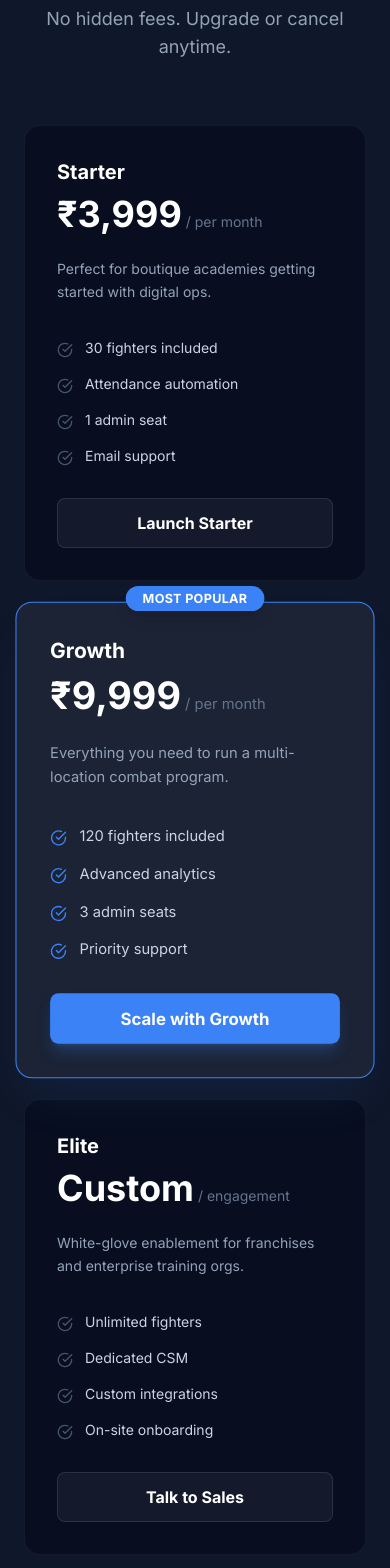
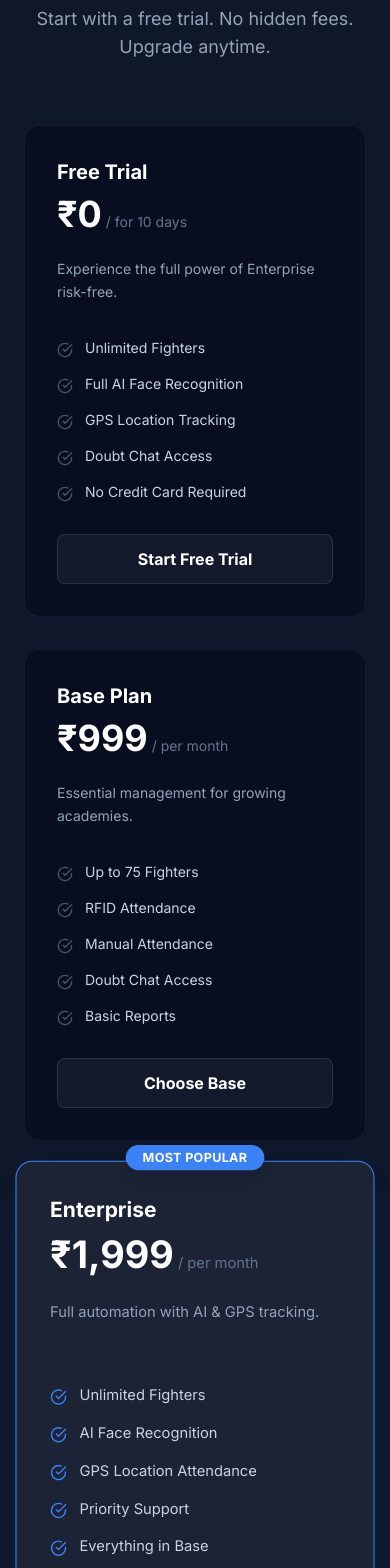
Before and after one commit to techvaseegrah/gymsaas, a React (Create React App) app in the folder frontend/: page / in a window 390 px wide. Shown: the part 4320-5888 px from the top of the page. Built offline with nearby package versions, Linux system fonts and the light colour scheme.

Commit message:
admin ui

```diff
--- a/frontend/src/pages/AddFighter.js
+++ b/frontend/src/pages/AddFighter.js
@@ -72,8 +72,8 @@ const AddFighter = ({ onAddSuccess, onCancel }) => {
     };
 
     const captureFaceEncoding = async () => {
-        if (faceEncodings.length >= 4) { // Increased to 4 captures for better accuracy
-            setCaptureMessage('Maximum of 4 photos reached for high accuracy.');
+        if (faceEncodings.length >= 5) { // Changed to 5 captures for better accuracy
+            setCaptureMessage('Maximum of 5 photos reached for high accuracy.');
             return;
         }
 
@@ -82,8 +82,13 @@ const AddFighter = ({ onAddSuccess, onCancel }) => {
         if (webcamRef.current && modelsLoaded) {
             const imageSrc = webcamRef.current.getScreenshot();
             if (imageSrc) {
-                const img = await faceapi.fetchImage(imageSrc);
+                // Create image element from base64 data
+                const img = new Image();
+                img.src = imageSrc;
 
+                // Wait for image to load
+                img.onload = async () => {
+                    try {
                         // Use higher accuracy detection settings
                         const detections = await faceapi.detectSingleFace(img, new faceapi.SsdMobilenetv1Options({
                             minConfidence: 0.9 // Higher confidence requirement
@@ -101,15 +106,29 @@ const AddFighter = ({ onAddSuccess, onCancel }) => {
                             setCaptureMessage(`Capture ${faceEncodings.length + 1} successful!`);
 
                             // Show progress
-                    if (faceEncodings.length + 1 >= 4) {
+                            if (faceEncodings.length + 1 >= 5) {
                                 setCaptureMessage('Maximum captures reached. Face registration complete for high accuracy.');
                             }
                         } else {
                             setCaptureMessage('No face detected. Ensure good lighting and try again.');
                         }
+                    } catch (error) {
+                        console.error('Face detection error:', error);
+                        setCaptureMessage('Error detecting face. Please try again.');
+                    } finally {
+                        setLoading(false);
                     }
+                };
+
+                img.onerror = () => {
+                    setCaptureMessage('Error loading image. Please try again.');
+                    setLoading(false);
+                };
             }
+        } else {
+            setCaptureMessage('Webcam not ready or models not loaded.');
             setLoading(false);
+        }
     };
 
     const removeFaceEncoding = (index) => {
@@ -121,8 +140,8 @@ const AddFighter = ({ onAddSuccess, onCancel }) => {
         setLoading(true);
 
         // Enhanced validation for face encodings
-        if (faceEncodings.length > 0 && faceEncodings.length < 3) {
-            setMessage('For high accuracy, please capture at least 3 face photos or remove all to skip face registration.');
+        if (faceEncodings.length > 0 && faceEncodings.length < 5) {
+            setMessage('For high accuracy, please capture at least 5 face photos or remove all to skip face registration.');
             setIsError(true);
             setLoading(false);
             return;
--- a/frontend/src/pages/LandingPage.js
+++ b/frontend/src/pages/LandingPage.js
@@ -2,24 +2,8 @@ import React, { useState, useEffect } from 'react';
 import { Link } from 'react-router-dom';
 import { default as api, publicApi } from '../api/api';
 import {
-    FiMenu,
-    FiX,
-    FiArrowRight,
-    FiShield,
-    FiTrendingUp,
-    FiZap,
-    FiCheckCircle,
-    FiPlayCircle,
-    FiUsers,
-    FiClock,
-    FiCpu,
-    FiInstagram,
-    FiYoutube,
-    FiMail,
-    FiCamera,
-    FiDollarSign,
-    FiMessageSquare,
-    FiStar
+    FiMenu, FiX, FiArrowRight, FiTrendingUp, FiCheckCircle, FiPlayCircle,
+    FiInstagram, FiYoutube, FiMail, FiCamera, FiDollarSign, FiMessageSquare, FiStar
 } from 'react-icons/fi';
 
 const navItems = [
@@ -69,32 +53,59 @@ const benefits = [
     },
 ];
 
+// --- UPDATED PRICING TIERS ---
 const pricingTiers = [
     {
-        name: 'Starter',
-        price: '₹3,999',
-        cadence: 'per month',
-        description: 'Perfect for boutique academies getting started with digital ops.',
-        features: ['30 fighters included', 'Attendance automation', '1 admin seat', 'Email support'],
-        cta: 'Launch Starter',
+        name: 'Free Trial',
+        price: '₹0',
+        cadence: 'for 10 days', // 10 Days Text
+        description: 'Experience the full power of Enterprise risk-free.',
+        features: [
+            'Unlimited Fighters',
+            'Full AI Face Recognition',
+            'GPS Location Tracking',
+            'Doubt Chat Access',
+            'No Credit Card Required'
+        ],
+        cta: 'Start Free Trial',
+        link: '/signup?plan=trial',
+        highlight: false,
+        color: 'green'
     },
     {
-        name: 'Growth',
-        highlight: true,
-        price: '₹9,999',
+        name: 'Base Plan',
+        price: '₹999',
         cadence: 'per month',
-        description: 'Everything you need to run a multi-location combat program.',
-        features: ['120 fighters included', 'Advanced analytics', '3 admin seats', 'Priority support'],
-        cta: 'Scale with Growth',
+        description: 'Essential management for growing academies.',
+        features: [
+            'Up to 75 Fighters',
+            'RFID Attendance',
+            'Manual Attendance',
+            'Doubt Chat Access',
+            'Basic Reports'
+        ],
+        cta: 'Choose Base',
+        link: '/signup?plan=basic',
+        highlight: false,
+        color: 'blue'
     },
     {
-        name: 'Elite',
-        price: 'Custom',
-        cadence: 'engagement',
-        description: 'White-glove enablement for franchises and enterprise training orgs.',
-        features: ['Unlimited fighters', 'Dedicated CSM', 'Custom integrations', 'On-site onboarding'],
-        cta: 'Talk to Sales',
-    },
+        name: 'Enterprise',
+        price: '₹1,999',
+        cadence: 'per month',
+        description: 'Full automation with AI & GPS tracking.',
+        features: [
+            'Unlimited Fighters',
+            'AI Face Recognition',
+            'GPS Location Attendance',
+            'Priority Support',
+            'Everything in Base'
+        ],
+        cta: 'Go Enterprise',
+        link: '/signup?plan=enterprise',
+        highlight: true,
+        color: 'purple'
+    }
 ];
 
 const testimonials = [
@@ -146,7 +157,6 @@ const LandingPage = () => {
     const [openFaqIndex, setOpenFaqIndex] = useState(0);
     const [scrollProgress, setScrollProgress] = useState(0);
 
-    // Form State
     const [formData, setFormData] = useState({
         name: '',
         company: '',
@@ -158,7 +168,6 @@ const LandingPage = () => {
     const [submitSuccess, setSubmitSuccess] = useState(false);
     const [submitError, setSubmitError] = useState('');
 
-    // Quick Templates
     const templates = [
         "I'd like to book a demo.",
         "Question about Enterprise pricing.",
@@ -166,7 +175,6 @@ const LandingPage = () => {
         "Do you support custom API access?"
     ];
 
-    // --- SCROLL PROGRESS LOGIC ---
     useEffect(() => {
         const handleScroll = () => {
             const totalScroll = document.documentElement.scrollTop;
@@ -190,31 +198,22 @@ const LandingPage = () => {
 
     const handleInputChange = (e) => {
         const { name, value } = e.target;
-        setFormData(prev => ({
-            ...prev,
-            [name]: value
-        }));
+        setFormData(prev => ({ ...prev, [name]: value }));
     };
 
     const handleTemplateClick = (text) => {
-        setFormData(prev => ({
-            ...prev,
-            message: text
-        }));
+        setFormData(prev => ({ ...prev, message: text }));
     };
 
     const handleSubmit = async (e) => {
         e.preventDefault();
-
         if (formData.phone && !/^\+91\s?[6-9]\d{9}$/.test(formData.phone.replace(/\s/g, ''))) {
             setSubmitError('Please enter a valid Indian phone number (+91 followed by 10 digits)');
             return;
         }
-
         setIsSubmitting(true);
         setSubmitError('');
         setSubmitSuccess(false);
-
         try {
             await publicApi.post('/contact', formData);
             setFormData({ name: '', company: '', email: '', phone: '', message: '' });
@@ -230,7 +229,6 @@ const LandingPage = () => {
     return (
         <div className="bg-slate-950 text-slate-300 min-h-screen relative font-sans selection:bg-accent selection:text-white">
 
-            {/* --- FIXED HEADER --- */}
             <header className="fixed top-0 w-full z-40 bg-slate-950/80 backdrop-blur-md border-b border-white/5 transition-all duration-300">
                 <div className="mx-auto px-6 lg:px-8 py-4 flex items-center justify-between">
                     <div className="flex items-center space-x-3">
@@ -276,7 +274,6 @@ const LandingPage = () => {
                 )}
             </header>
 
-            {/* --- HERO SECTION --- */}
             <div className="relative pt-32 pb-20 lg:pt-48 lg:pb-32 overflow-hidden">
                 <div className="absolute top-0 left-1/2 -translate-x-1/2 w-full h-full max-w-7xl pointer-events-none">
                     <div className="absolute top-20 left-1/4 w-[500px] h-[500px] bg-accent/20 rounded-full blur-[120px] mix-blend-screen animate-blob" />
@@ -322,11 +319,9 @@ const LandingPage = () => {
                 </div>
             </div>
 
-            {/* --- FEATURES SECTION --- */}
             <section id="features" className="py-24 bg-slate-900 relative overflow-hidden">
                 <div className="absolute top-0 left-1/4 w-64 h-64 bg-accent/10 rounded-full blur-3xl animate-pulse"></div>
                 <div className="absolute bottom-0 right-1/4 w-64 h-64 bg-purple-500/10 rounded-full blur-3xl animate-pulse animation-delay-2000"></div>
-
                 <div className="mx-auto px-6 lg:px-8 max-w-7xl relative z-10">
                     <div className="max-w-3xl mb-16 text-center mx-auto">
                         <h2 className="text-3xl lg:text-5xl font-bold text-white mb-6 bg-clip-text text-transparent bg-gradient-to-r from-white to-slate-400">
@@ -360,7 +355,6 @@ const LandingPage = () => {
                 </div>
             </section>
 
-            {/* --- BENEFITS SECTION --- */}
             <section id="benefits" className="py-24 bg-slate-950">
                 <div className="mx-auto px-6 lg:px-8 max-w-7xl">
                     <div className="grid lg:grid-cols-2 gap-16 items-center">
@@ -412,7 +406,6 @@ const LandingPage = () => {
                 </div>
             </section>
 
-            {/* --- PRICING SECTION --- */}
             <section id="pricing" className="py-24 bg-slate-900">
                 <div className="mx-auto px-6 lg:px-8 max-w-7xl">
                     <div className="text-center max-w-3xl mx-auto mb-16">
@@ -420,12 +413,16 @@ const LandingPage = () => {
                             Simple, transparent pricing
                         </h2>
                         <p className="text-lg text-slate-400">
-                            No hidden fees. Upgrade or cancel anytime.
+                            Start with a free trial. No hidden fees. Upgrade anytime.
                         </p>
                     </div>
                     <div className="grid md:grid-cols-3 gap-8 max-w-6xl mx-auto">
                         {pricingTiers.map((tier, index) => (
-                            <div key={index} className={`relative rounded-2xl p-8 border transition-all duration-300 ${tier.highlight ? 'bg-white/5 border-accent shadow-2xl shadow-accent/10 scale-105 z-10' : 'bg-slate-950/50 border-white/5 hover:border-white/10'}`}>
+                            <div key={index} className={`relative rounded-2xl p-8 border transition-all duration-300 flex flex-col ${
+                                tier.highlight
+                                ? 'bg-white/5 border-accent shadow-2xl shadow-accent/10 scale-105 z-10'
+                                : 'bg-slate-950/50 border-white/5 hover:border-white/10'
+                            }`}>
                                 {tier.highlight && (
                                     <div className="absolute -top-4 left-1/2 transform -translate-x-1/2 bg-accent text-white px-4 py-1 rounded-full text-xs font-bold uppercase tracking-wide shadow-lg">Most Popular</div>
                                 )}
@@ -435,7 +432,7 @@ const LandingPage = () => {
                                     {tier.cadence && <span className="text-slate-500 text-sm"> / {tier.cadence}</span>}
                                 </div>
                                 <p className="text-slate-400 mb-8 h-12 text-sm leading-relaxed">{tier.description}</p>
-                                <ul className="space-y-4 mb-8">
+                                <ul className="space-y-4 mb-8 flex-grow">
                                     {tier.features.map((feature, idx) => (
                                         <li key={idx} className="flex items-start">
                                             <FiCheckCircle className={`mt-1 mr-3 flex-shrink-0 ${tier.highlight ? 'text-accent' : 'text-slate-600'}`} />
@@ -443,7 +440,11 @@ const LandingPage = () => {
                                         </li>
                                     ))}
                                 </ul>
-                                <Link to="/signup" className={`block w-full py-3 rounded-lg font-bold text-center transition-all ${tier.highlight ? 'bg-accent hover:bg-blue-600 text-white shadow-lg shadow-accent/25' : 'bg-white/5 hover:bg-white/10 text-white border border-white/10'}`}>
+                                <Link to={tier.link} className={`block w-full py-3 rounded-lg font-bold text-center transition-all ${
+                                    tier.highlight
+                                    ? 'bg-accent hover:bg-blue-600 text-white shadow-lg shadow-accent/25'
+                                    : 'bg-white/5 hover:bg-white/10 text-white border border-white/10'
+                                }`}>
                                     {tier.cta}
                                 </Link>
                             </div>
@@ -452,7 +453,6 @@ const LandingPage = () => {
                 </div>
             </section>
 
-            {/* --- TESTIMONIALS --- */}
             <section id="testimonials" className="py-24 bg-slate-950 border-t border-white/5">
                 <div className="mx-auto px-6 lg:px-8 max-w-7xl">
                     <h2 className="text-3xl font-bold text-white text-center mb-16">Trusted by the best</h2>
@@ -478,16 +478,12 @@ const LandingPage = () => {
                 </div>
             </section>
 
-            {/* --- REDESIGNED CONTACT FORM SECTION (With Liquid Glass & Templates) --- */}
             <section className="py-24 bg-slate-950 relative overflow-hidden">
-                {/* Background Decor */}
                 <div className="absolute -left-20 top-20 w-96 h-96 bg-purple-600/10 rounded-full blur-[100px] pointer-events-none"></div>
                 <div className="absolute -right-20 bottom-20 w-96 h-96 bg-accent/10 rounded-full blur-[100px] pointer-events-none"></div>
 
                 <div className="mx-auto px-6 lg:px-8 max-w-7xl relative z-10">
                     <div className="grid lg:grid-cols-2 gap-16 items-center">
-
-                        {/* LEFT COLUMN: Text & Quote */}
                         <div className="space-y-10">
                             <div>
                                 <h2 className="text-4xl lg:text-6xl font-bold text-white mb-6 leading-tight">
@@ -498,8 +494,6 @@ const LandingPage = () => {
                                     Every gym is unique. Whether you are running a boutique dojo or a franchise empire, tell us your needs and we will customize the GymRatz OS for you.
                                 </p>
                             </div>
-
-                            {/* Trust Badge Grid */}
                             <div className="grid grid-cols-2 gap-4">
                                 {['24/7 Priority Support', 'Secure Data Migration', 'Custom Branding', 'On-Site Setup'].map((item, i) => (
                                     <div key={i} className="flex items-center space-x-3 text-slate-300">
@@ -508,31 +502,9 @@ const LandingPage = () => {
                                     </div>
                                 ))}
                             </div>
-
-                            {/* Floating Glass Testimonial Card */}
-                            <div className="relative p-6 rounded-2xl bg-white/5 border border-white/10 backdrop-blur-xl shadow-2xl mt-8">
-                                <div className="absolute -top-4 -right-4 w-12 h-12 bg-accent rounded-full flex items-center justify-center text-white shadow-lg">
-                                    <FiMessageSquare size={20} />
-                                </div>
-                                <div className="flex text-yellow-400 mb-4 gap-1">
-                                    {[...Array(5)].map((_, i) => <FiStar key={i} fill="currentColor" />)}
-                                </div>
-                                <p className="text-slate-200 italic mb-4">
-                                    "I requested a custom feature for my Jiu-Jitsu belt tracking, and the team shipped it in 48 hours. Unreal support."
-                                </p>
-                                <div className="flex items-center gap-3">
-                                    <div className="w-10 h-10 rounded-full bg-slate-700 flex items-center justify-center font-bold text-white">M</div>
-                                    <div>
-                                        <p className="text-white font-bold text-sm">Mike T.</p>
-                                        <p className="text-slate-500 text-xs uppercase">Owner, Mat Savage MMA</p>
-                                    </div>
-                                </div>
-                            </div>
                         </div>
 
-                        {/* RIGHT COLUMN: Liquid Glass Form */}
                         <div className="bg-white/5 backdrop-blur-2xl border border-white/10 rounded-3xl p-8 lg:p-10 shadow-[0_0_40px_rgba(0,0,0,0.3)] relative group">
-                            {/* Hover Glow Effect */}
                             <div className="absolute -inset-1 bg-gradient-to-r from-accent/20 to-purple-600/20 rounded-3xl blur-xl opacity-0 group-hover:opacity-100 transition duration-700"></div>
 
                             <form className="space-y-6 relative z-10" onSubmit={handleSubmit}>
@@ -594,8 +566,6 @@ const LandingPage = () => {
                                         <label className="text-xs font-bold text-slate-400 uppercase tracking-wider ml-1">Message</label>
                                         <span className="text-[10px] text-slate-500">Quick Templates:</span>
                                     </div>
-
-                                    {/* Quick Templates Pills */}
                                     <div className="flex flex-wrap gap-2 mb-2">
                                         {templates.map((t, i) => (
                                             <button
@@ -608,7 +578,6 @@ const LandingPage = () => {
                                             </button>
                                         ))}
                                     </div>
-
                                     <textarea
                                         name="message"
                                         rows={4}
@@ -652,38 +621,6 @@ const LandingPage = () => {
                 </div>
             </section>
 
-            {/* --- FAQ SECTION --- */}
-            <section id="faq" className="py-24 bg-slate-900">
-                <div className="mx-auto px-6 lg:px-8 max-w-3xl">
-                    <h2 className="text-3xl font-bold text-white text-center mb-12">FAQ</h2>
-                    <div className="space-y-4">
-                        {faqs.map((faq, index) => (
-                            <div
-                                key={index}
-                                className="bg-white/5 rounded-xl border border-white/5 overflow-hidden transition-colors hover:border-white/10"
-                            >
-                                <button
-                                    className="w-full flex justify-between items-center p-6 text-left"
-                                    onClick={() => toggleFaq(index)}
-                                >
-                                    <span className="font-medium text-white">{faq.question}</span>
-                                    <FiArrowRight
-                                        className={`text-slate-500 transform transition-transform duration-300 ${openFaqIndex === index ? 'rotate-90 text-accent' : ''
-                                            }`}
-                                    />
-                                </button>
-                                <div
-                                    className={`px-6 text-slate-400 overflow-hidden transition-all duration-300 ease-in-out ${openFaqIndex === index ? 'max-h-48 pb-6 opacity-100' : 'max-h-0 opacity-0'}`}
-                                >
-                                    {faq.answer}
-                                </div>
-                            </div>
-                        ))}
-                    </div>
-                </div>
-            </section>
-
-            {/* --- FOOTER --- */}
             <footer className="bg-slate-950 border-t border-white/10 pt-20 pb-10">
                 <div className="mx-auto px-6 lg:px-8 max-w-7xl">
                     <div className="grid grid-cols-1 md:grid-cols-4 gap-12 mb-16">
@@ -704,7 +641,6 @@ const LandingPage = () => {
                                 </a>
                             </div>
                         </div>
-                        {/* Footer Links (simplified for layout) */}
                         <div>
                             <h4 className="text-white font-bold mb-6">Product</h4>
                             <ul className="space-y-3 text-sm text-slate-500">
--- a/frontend/src/pages/SuperAdminCreateGymPage.js
+++ b/frontend/src/pages/SuperAdminCreateGymPage.js
@@ -11,14 +11,15 @@ const SuperAdminCreateGymPage = () => {
         email: '',
         password: '',
         phone: '',
-        address: ''
+        address: '',
+        plan: 'trial' // Default to Trial
     });
     const [loading, setLoading] = useState(false);
     const [error, setError] = useState('');
     const [success, setSuccess] = useState('');
     const navigate = useNavigate();
 
-    const { gymName, gymSlug, email, password, phone, address } = formData;
+    const { gymName, gymSlug, email, password, phone, address, plan } = formData;
 
     const onChange = (e) => {
         setFormData({ ...formData, [e.target.name]: e.target.value });
@@ -70,7 +71,8 @@ const SuperAdminCreateGymPage = () => {
                 email: '',
                 password: '',
                 phone: '',
-                address: ''
+                address: '',
+                plan: 'trial'
             });
 
             // Redirect to gyms list after 2 seconds
@@ -87,7 +89,7 @@ const SuperAdminCreateGymPage = () => {
     return (
         <SuperAdminPageTemplate
             title="Create New Gym"
-            subtitle="Add a new gym to the platform"
+            subtitle="Manually onboard a new gym to the platform"
             icon={FaBuilding}
         >
             <div className="bg-gray-800 rounded-xl border border-gray-700 p-6 max-w-2xl mx-auto">
@@ -135,6 +137,26 @@ const SuperAdminCreateGymPage = () => {
                             />
                             <p className="text-xs text-gray-500 mt-1">Lowercase letters, numbers, and hyphens only</p>
                         </div>
+                    </div>
+
+                    {/* NEW PLAN SELECTION DROPDOWN */}
+                    <div>
+                        <label className="block text-gray-300 text-sm font-medium mb-2">
+                            Assign Plan <span className="text-red-500">*</span>
+                        </label>
+                        <select
+                            name="plan"
+                            value={plan}
+                            onChange={onChange}
+                            className="w-full px-4 py-3 bg-gray-900 border border-gray-600 rounded-lg text-white focus:outline-none focus:ring-2 focus:ring-purple-500"
+                        >
+                            <option value="trial">Free Trial (30 Days - Full Access)</option>
+                            <option value="basic">Base Plan (Active)</option>
+                            <option value="enterprise">Enterprise Plan (Active)</option>
+                        </select>
+                        <p className="text-xs text-gray-500 mt-1">
+                            "Active" plans will not expire automatically. "Trial" expires in 30 days.
+                        </p>
                     </div>
 
                     <div>
```
Lines whose indentation alone changed are shown as unchanged.
